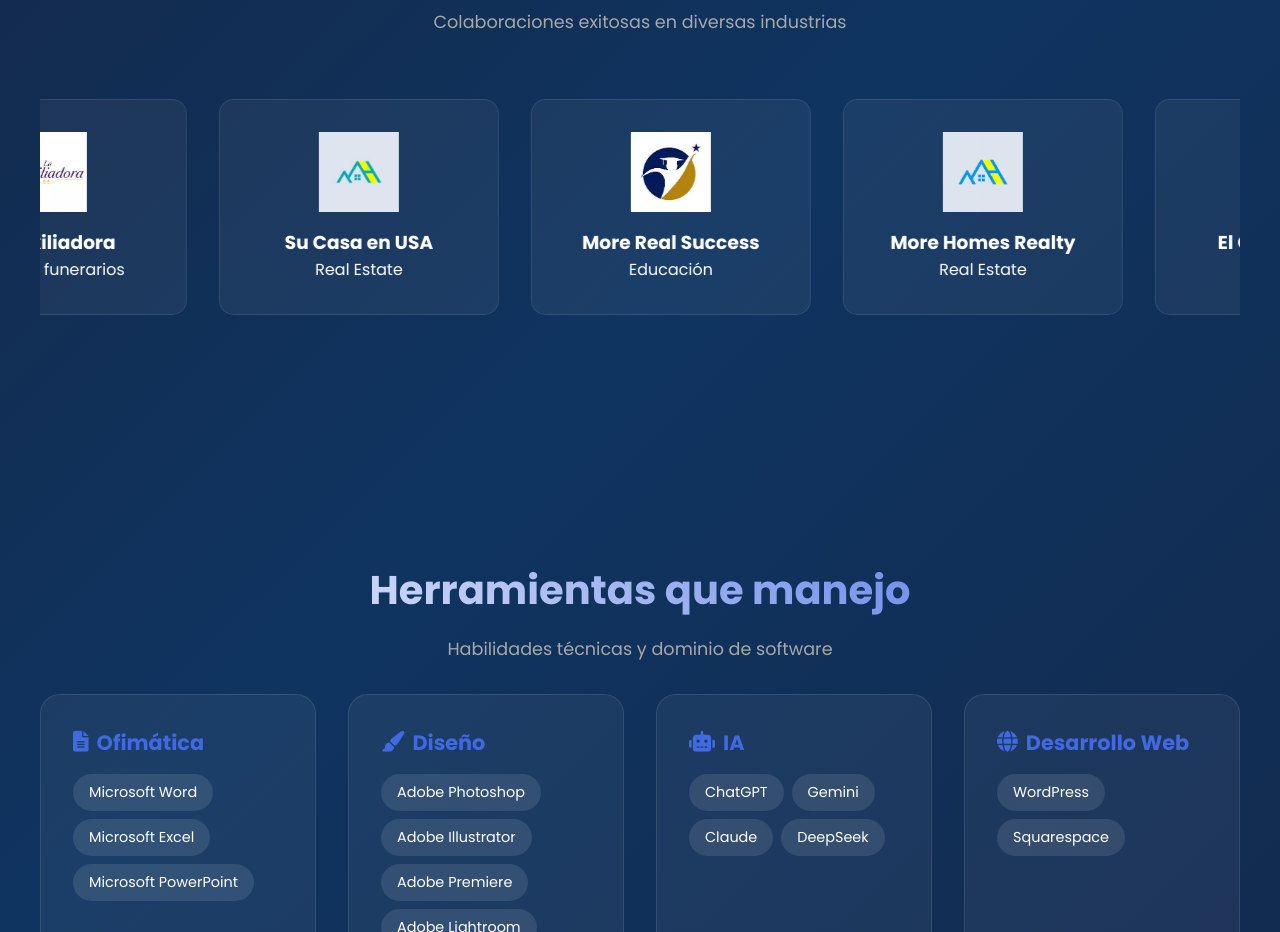
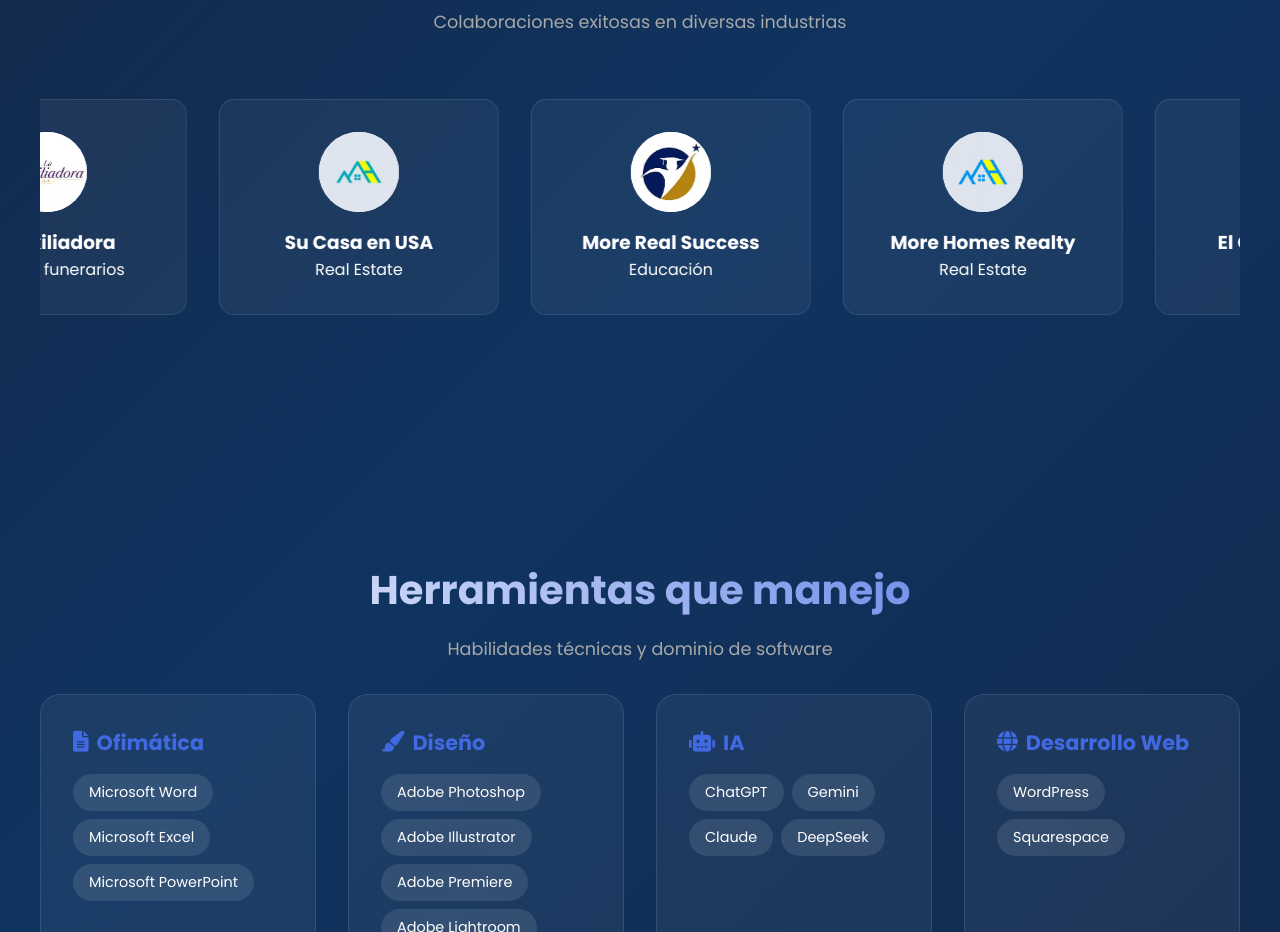
Before and after one commit to pedrodavila-mkt/Website-CV, a plain HTML site: page index.html in a window 1280 px wide. Shown: the part 1740-2672 px from the top of the page. Drawn offline with Linux system fonts and the light colour scheme.

Commit message:
Update index.html

```diff
--- a/index.html
+++ b/index.html
@@ -405,7 +405,7 @@
         .brand-logo {
             width: 80px;
             height: 80px;
-            background: linear-gradient(45deg, var(--blue-accent), var(--secondary-color));
+            background: #fff; /* Cambiado de gradiente azul a blanco */;
             border-radius: 50%;
             display: flex;
             align-items: center;
@@ -414,6 +414,15 @@
             font-size: 2rem;
             color: var(--text-light);
         }
+
+        .brand-logo img {
+    width: 72px;
+    height: 72px;
+    object-fit: cover;
+    border-radius: 50%;
+    background: #fff;
+    display: block;
+}
 
         /* Tools Section */
         .tools-grid {
```
